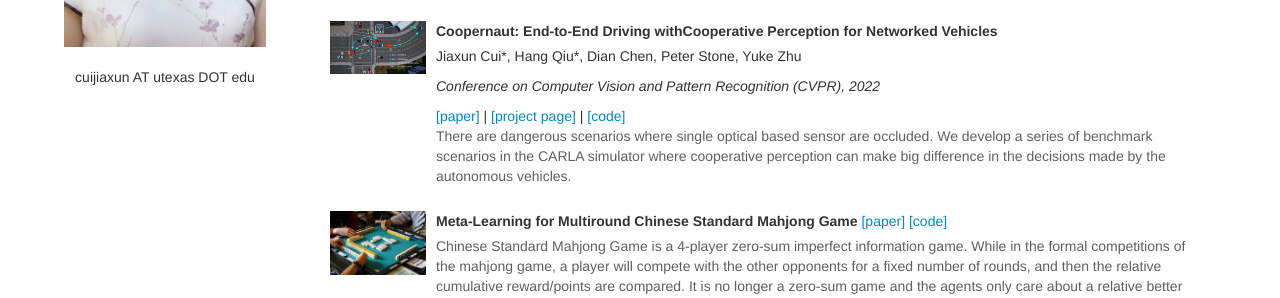
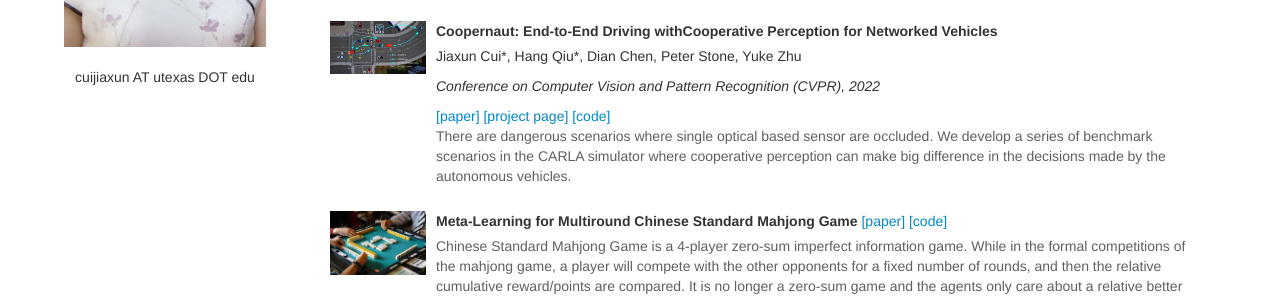
Before and after one commit to cuijiaxun/cuijiaxun.github.io, a Jekyll site: the page index.html, which Jekyll copies as it is, in a window 1280 px wide and 952 px high. Shown: the part 384-682 px from the top of the window. Built offline with Jekyll 4.4.1, drawn with Linux system fonts in a browser that asks for light colours.

```diff
--- a/index.html
+++ b/index.html
@@ -117,7 +117,7 @@
                     </p>
                     <p>Jiaxun Cui*, Hang Qiu*, Dian Chen, Peter Stone, Yuke Zhu </p>
                     <p><em>Conference on Computer Vision and Pattern Recognition (CVPR), 2022</em></p>
-                    <a href=" " > [paper] </a> | <a href="https://ut-austin-rpl.github.io/Coopernaut/"> [project page] </a> | <a href="https://github.com/UT-Austin-RPL/Coopernaut"> [code] </a>
+                    <a href=" " > [paper] </a> <a href="https://ut-austin-rpl.github.io/Coopernaut/"> [project page] </a> <a href="https://github.com/UT-Austin-RPL/Coopernaut"> [code] </a>
                     <p class="abstract-text">
                         There are dangerous scenarios where single optical based sensor are occluded. We develop a series of benchmark scenarios in the CARLA simulator where cooperative perception can make big difference in the decisions made by the autonomous vehicles.
                     </p>
```
